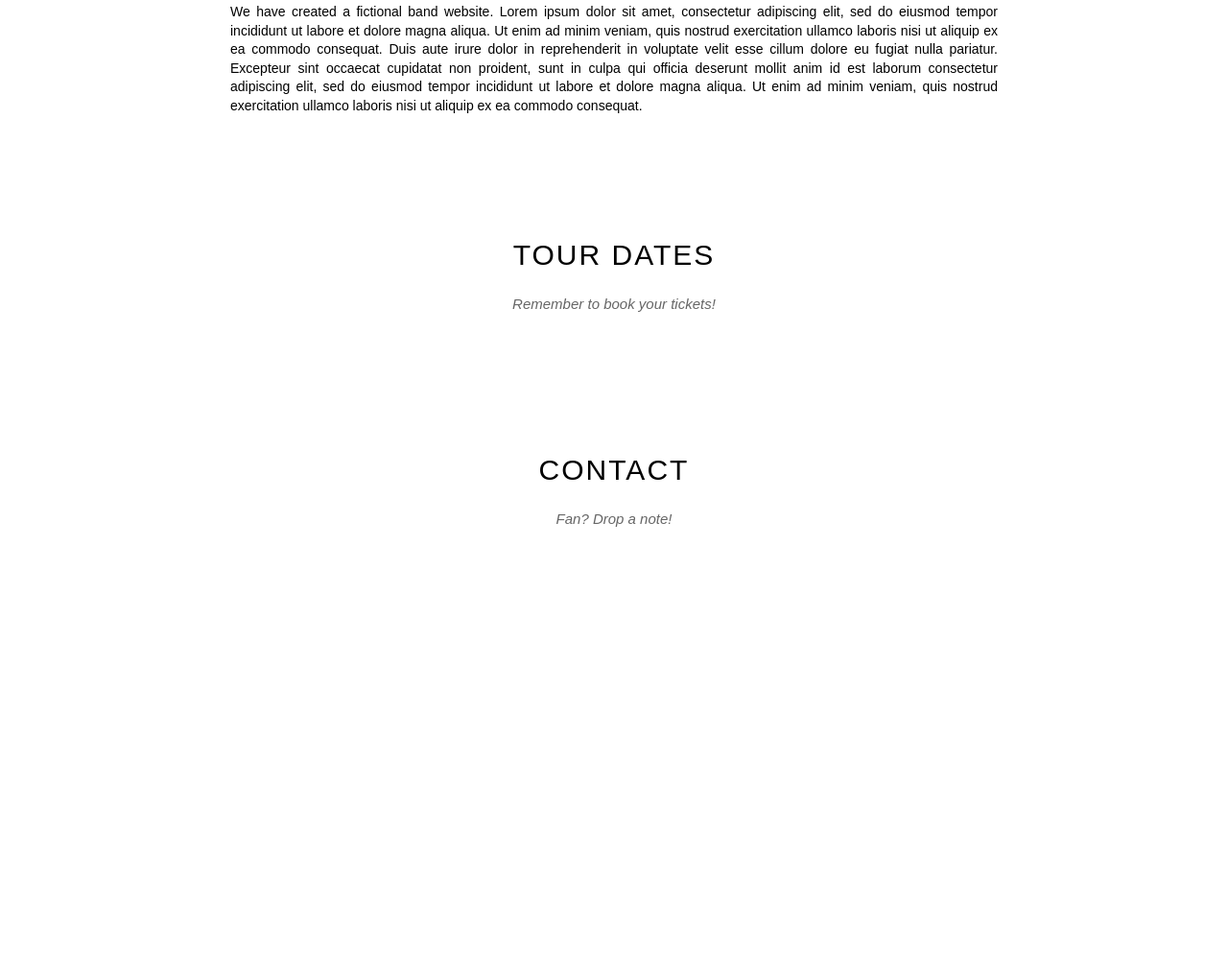
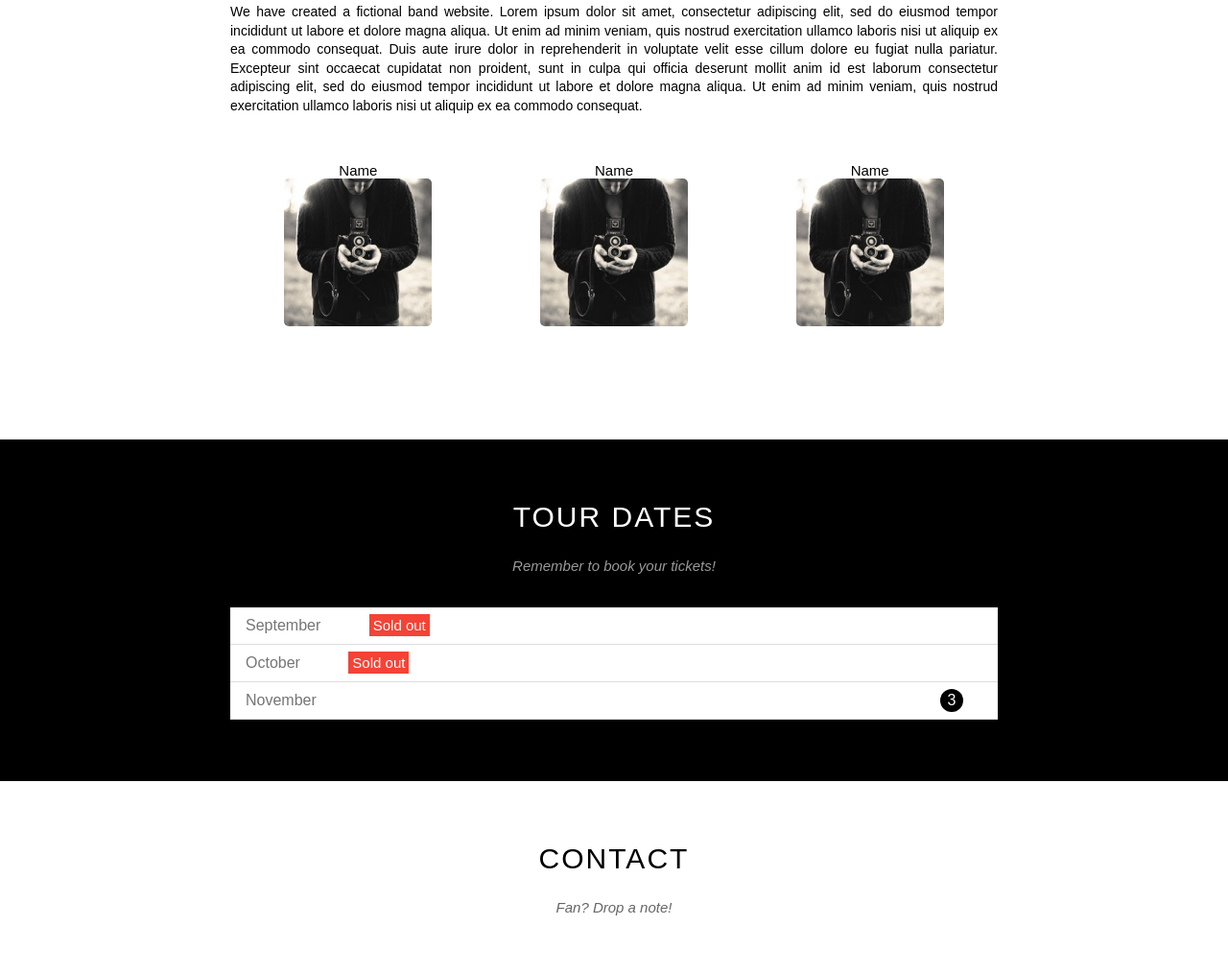
Before and after one commit to LuongLegend/w3_TheBand_Page, a plain HTML site: page index.html in a window 1280 px wide. Shown: the part 843-1857 px from the top of the page at 96% size. Before the commit the page ends 1476 px from the top, so only its background shows below. Drawn offline with Linux system fonts and the light colour scheme.

Commit message:
done tour

```diff
--- a/index.html
+++ b/index.html
@@ -45,11 +45,41 @@
         <div class="content">
             <h2 class="content-heading">The band</h2>
             <p class="content-sub-heading">We love music</p>
-            <div class="about-text">We have created a fictional band website. Lorem ipsum dolor sit amet, consectetur adipiscing elit, sed do eiusmod tempor incididunt ut labore et dolore magna aliqua. Ut enim ad minim veniam, quis nostrud exercitation ullamco laboris nisi ut aliquip ex ea commodo consequat. Duis aute irure dolor in reprehenderit in voluptate velit esse cillum dolore eu fugiat nulla pariatur. Excepteur sint occaecat cupidatat non proident, sunt in culpa qui officia deserunt mollit anim id est laborum consectetur adipiscing elit, sed do eiusmod tempor incididunt ut labore et dolore magna aliqua. Ut enim ad minim veniam, quis nostrud exercitation ullamco laboris nisi ut aliquip ex ea commodo consequat.</div>
+            <div class="about-text">
+                We have created a fictional band website. Lorem ipsum dolor sit amet, consectetur adipiscing elit, sed do eiusmod tempor incididunt ut labore et dolore magna aliqua. Ut enim ad minim veniam, quis nostrud exercitation ullamco laboris nisi ut aliquip ex ea commodo consequat. Duis aute irure dolor in reprehenderit in voluptate velit esse cillum dolore eu fugiat nulla pariatur. Excepteur sint occaecat cupidatat non proident, sunt in culpa qui officia deserunt mollit anim id est laborum consectetur adipiscing elit, sed do eiusmod tempor incididunt ut labore et dolore magna aliqua. Ut enim ad minim veniam, quis nostrud exercitation ullamco laboris nisi ut aliquip ex ea commodo consequat.
+            </div>
+            <div class="member-list">
+                <div class="member-item">
+                    <p class="member-name">Name</p>
+                    <img class="member-avatar" src="./assets/img/bandmember.jpg" alt="band member">
+                </div>
+                <div class="member-item">
+                    <p class="member-name">Name</p>
+                    <img class="member-avatar" src="./assets/img/bandmember.jpg" alt="band member">
+                </div>
+                <div class="member-item">
+                    <p class="member-name">Name</p>
+                    <img class="member-avatar" src="./assets/img/bandmember.jpg" alt="band member">
+                </div>
+            <div class="clear"></div>
+            </div>
         </div>
-        <div class="content">
-            <h2 class="content-heading">TOUR DATES</h2>
-            <p class="content-sub-heading">Remember to book your tickets!</p>
+        <div class="tour-background">
+            <div class="content text-white">
+                <h2 class="content-heading">TOUR DATES</h2>
+                <p class="content-sub-heading">Remember to book your tickets!</p>
+                <ul class="tour-month-list">
+                    <li>
+                        September <span class="tour-sold-out">Sold out</span>
+                    </li>
+                    <li>
+                        October <span class="tour-sold-out">Sold out</span>
+                    </li>
+                    <li>
+                        November <span class="tour-quantity">3</span>
+                    </li>
+                </ul>
+            </div>
         </div>
         <div class="content">
             <h2 class="content-heading">contact</h2>
```
